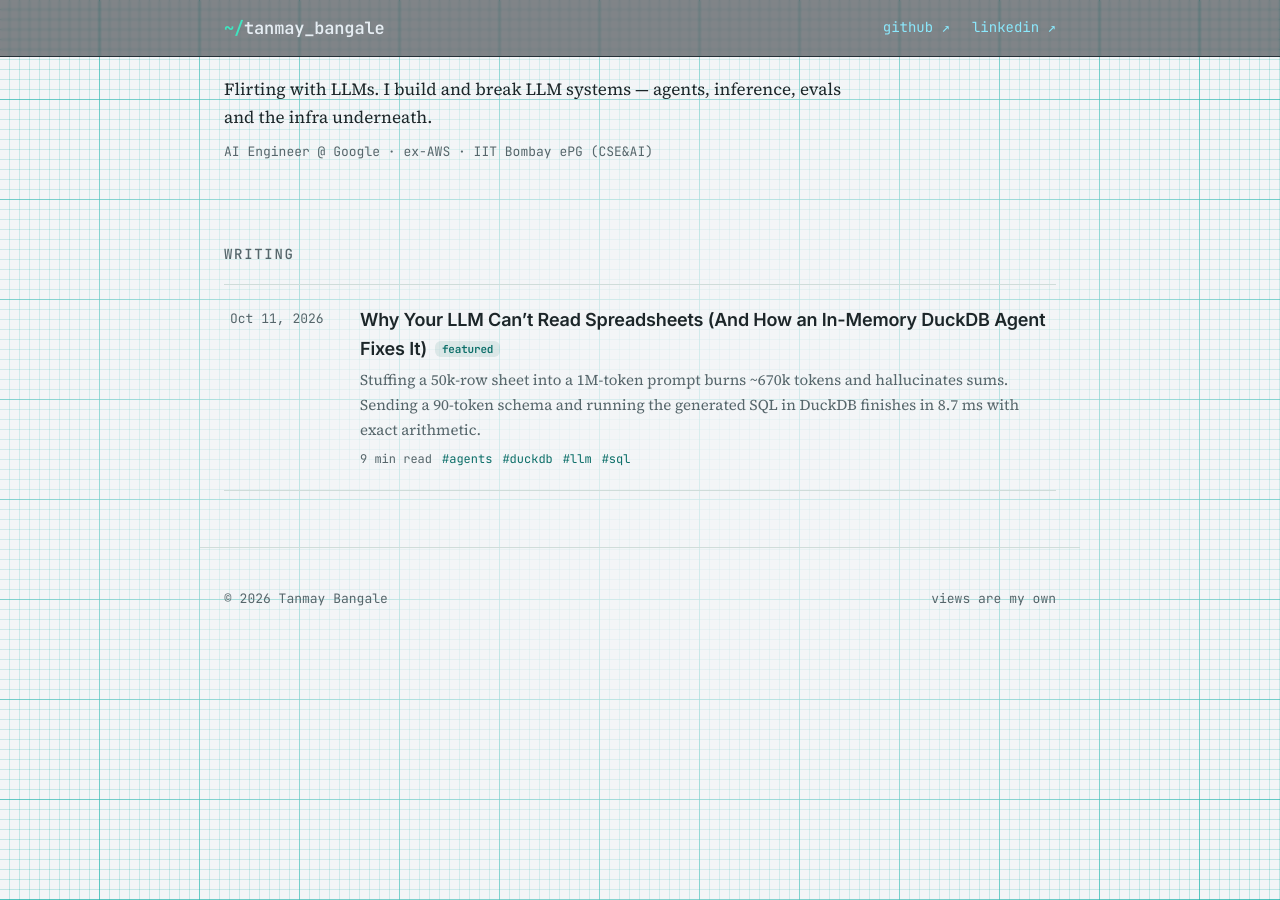
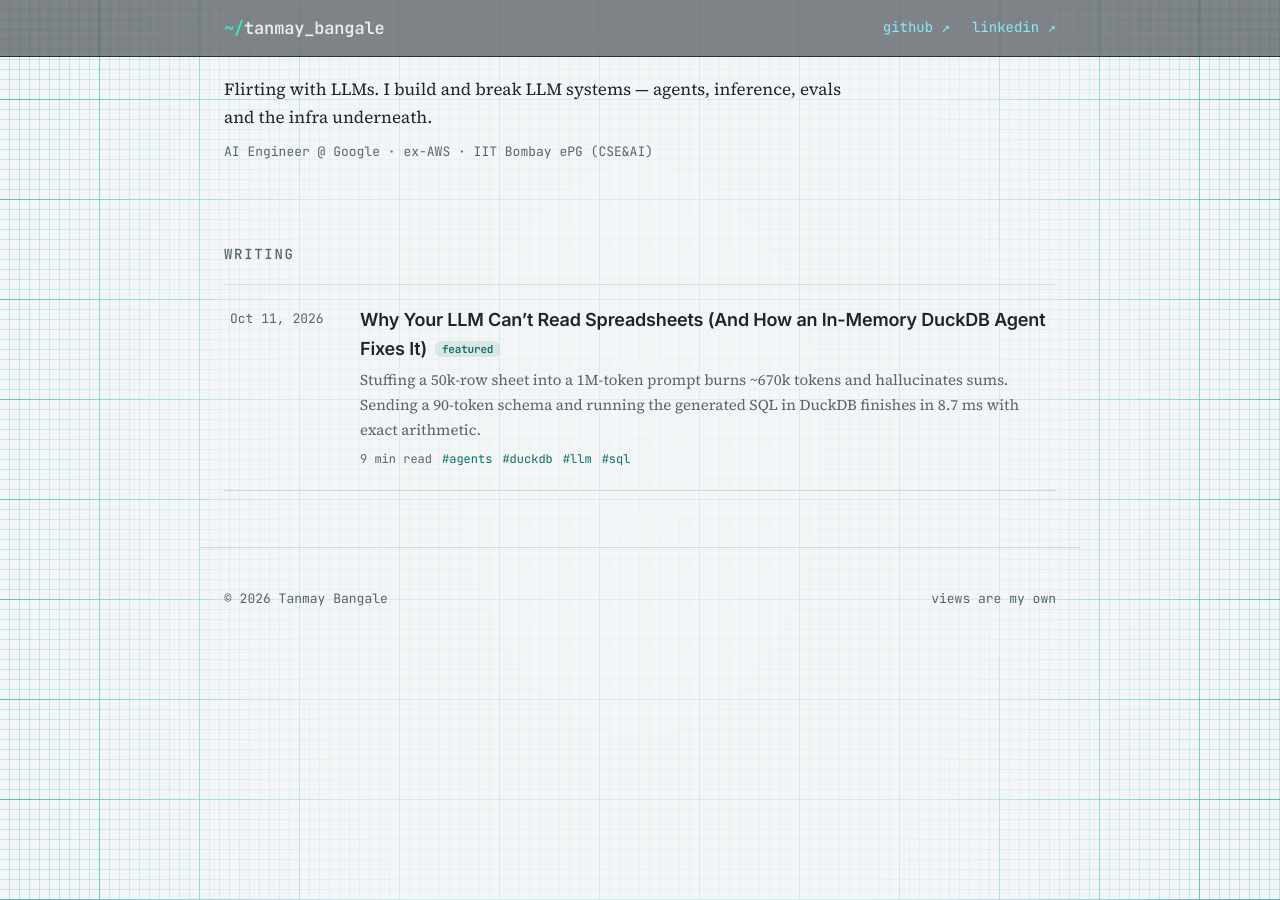
Before and after one commit to tanmaybangale/tanmaybangale.github.io, a Jekyll site: the page built from index.html, in a window 1280 px wide. Built offline with Jekyll 4.4.1, drawn with Linux system fonts in a browser that asks for light colours.

Commit message:
style: elongate grid mask into a vertical oval over the reading column

```diff
--- a/assets/style.css
+++ b/assets/style.css
@@ -24,8 +24,8 @@ h1, h2, h3, .p-title { font-family: var(--sans); }
     linear-gradient(90deg, rgba(0,170,160,.22) 1px, transparent 1px);
   background-size: 100px 100px, 100px 100px, 10px 10px, 10px 10px;
   background-position: -1px -1px;
-  -webkit-mask-image: radial-gradient(ellipse farthest-corner at 50% 50%, rgba(0,0,0,.14) 0%, rgba(0,0,0,.22) 30%, rgba(0,0,0,.6) 65%, #000 100%);
-  mask-image: radial-gradient(ellipse farthest-corner at 50% 50%, rgba(0,0,0,.14) 0%, rgba(0,0,0,.22) 30%, rgba(0,0,0,.6) 65%, #000 100%); }
+  -webkit-mask-image: radial-gradient(ellipse 52% 115% at 50% 50%, rgba(0,0,0,.14) 0%, rgba(0,0,0,.2) 55%, rgba(0,0,0,.65) 85%, #000 100%);
+  mask-image: radial-gradient(ellipse 52% 115% at 50% 50%, rgba(0,0,0,.14) 0%, rgba(0,0,0,.2) 55%, rgba(0,0,0,.65) 85%, #000 100%); }
 
 /* nav: sticky dark terminal bar with frosted blur and command-line colours */
 .topbar { position: sticky; top: 0; z-index: 10; border-bottom: 1px solid #263138;
```
